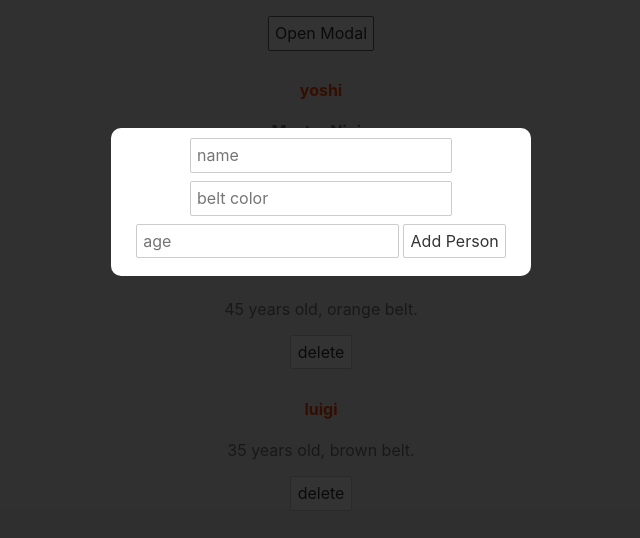
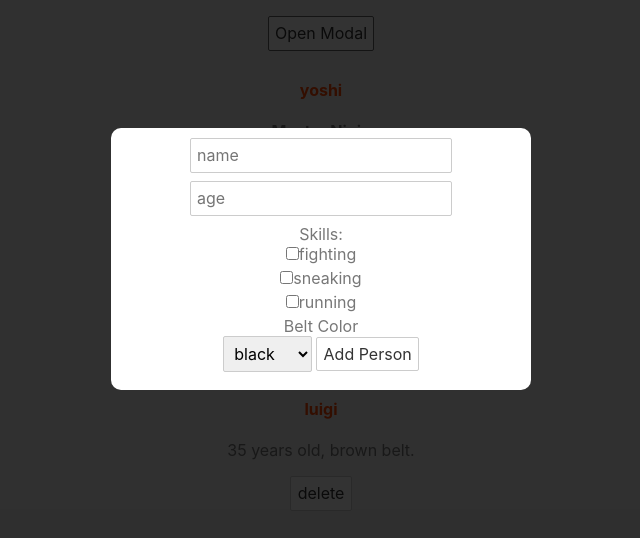
Before and after one commit to Sheilabob/sveltetutorial, a Svelte app: page / in a window 1280 px wide. Both pictures are taken after a click on the button "Open Modal". Shown: the top 538 px of the page, without its empty margins (319-959 px from the left). Built offline with nearby package versions, Linux system fonts and the light colour scheme.

Commit message:
svelte tutorial lesson #16

```diff
--- a/src/AddPersonForm.svelte
+++ b/src/AddPersonForm.svelte
@@ -2,16 +2,35 @@
     let name;
     let beltColor;
     let age;
+    // let fighting = false;
+    // let sneaking = false;
+    // let running = false;
+    let skills=[];
+
 
     const handleSubmit = () => {
-        console.log(name, beltColor, age);
+        console.log(name, beltColor, age, skills);
     }
 </script>
 
 <form on:submit|preventDefault={handleSubmit}>
     <input type="text" placeholder="name" bind:value={name} />
-    <input type="text" placeholder="belt color" bind:value={beltColor} />
+    <!-- <input type="text" placeholder="belt color" bind:value={beltColor} /> -->
     <input type="number" placeholder="age" bind:value={age} />
+    <label>Skills:</label>
+    <!-- <input type="checkbox" bind:checked={fighting}>fighting<br />
+    <input type="checkbox" bind:checked={sneaking}>sneaking<br />
+    <input type="checkbox" bind:checked={running}>running<br /> -->
+    <input type="checkbox" bind:group={skills} value="fighting">fighting<br />
+    <input type="checkbox" bind:group={skills} value="sneaking">sneaking<br />
+    <input type="checkbox" bind:group={skills} value="running">running<br />
+    <label>Belt Color</label>
+    <select bind:value={beltColor}>
+        <option value="black">black</option>
+        <option value="orange">orange</option>
+        <option value="brown">brown</option>
+        <option value="white">white</option>
+    </select>
     <button>Add Person</button>
 </form>
 
```
